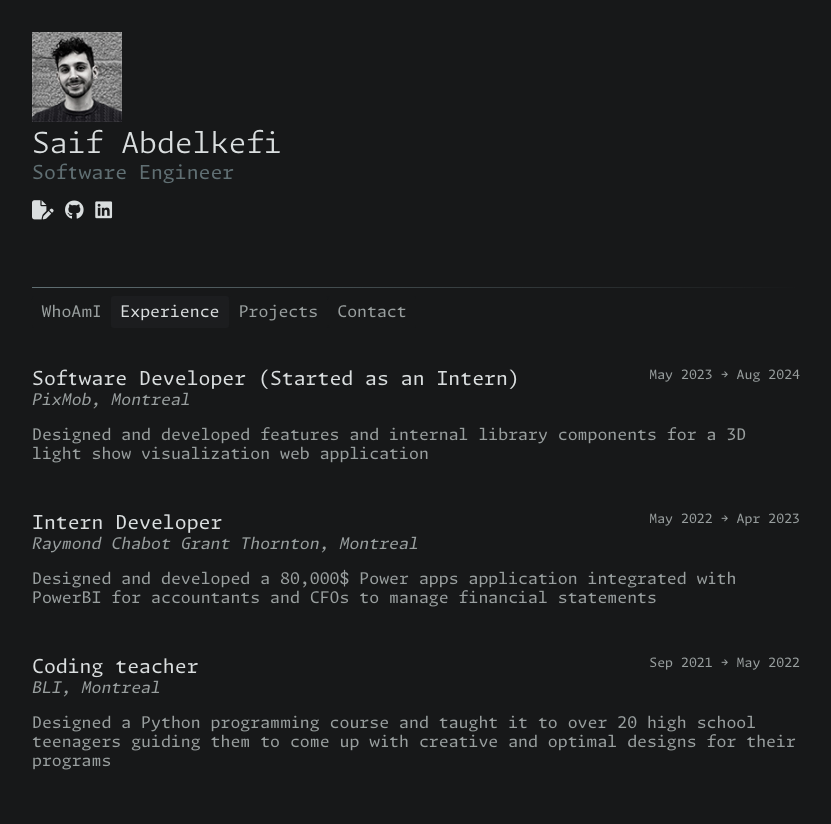
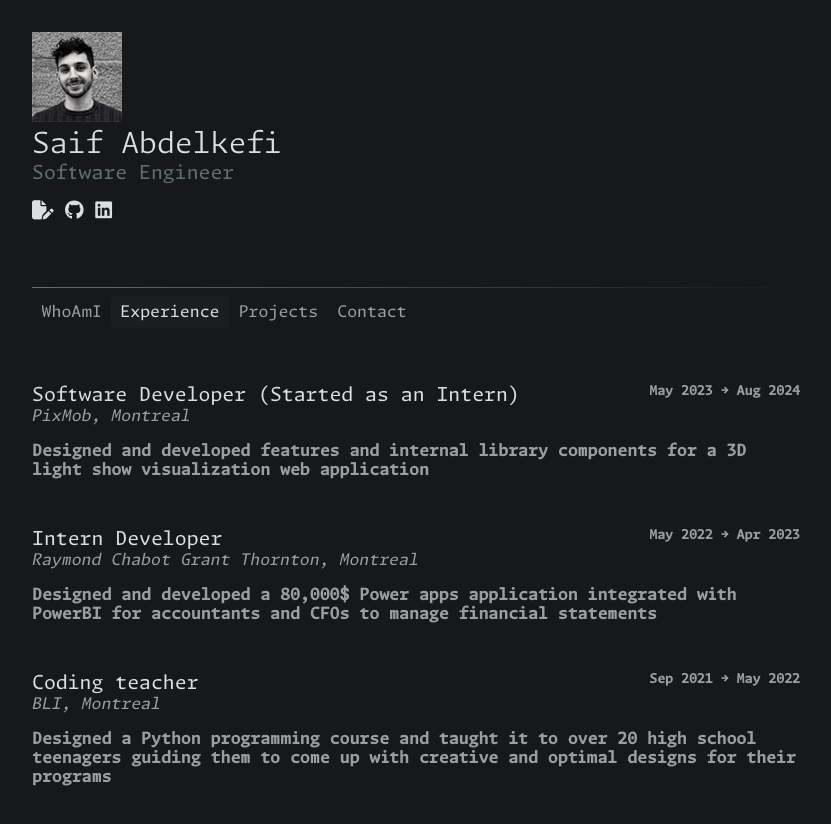
Before and after one commit to SaifAbdkf/personal-website, a React (Vite) app in the folder saif-website/: page /experience in a window 1280 px wide. Shown: the top 824 px of the page, without its empty margins (224-1055 px from the left). Built offline with nearby package versions, Linux system fonts and the light colour scheme.

Commit message:
animation changes

```diff
--- a/saif-website/src/Experience.tsx
+++ b/saif-website/src/Experience.tsx
@@ -2,12 +2,14 @@
 
 export default function Experience() {
   return (
-    <div className={"listContainer"}>
+    <div className={"listContainer jumpAnimationOfIntro"}>
       <ul>
         <li>
           <div>
             <div className={"jobTitleContainer "}>
-              <h2 className={"jobTitle jumpAnimationOfIntro"}>Software Developer (Started as an Intern)</h2>
+              <h2 className={"jobTitle"}>
+                Software Developer (Started as an Intern)
+              </h2>
               <span className={"date"}>May 2023 &#x2192; Aug 2024</span>
             </div>
             <h3>PixMob, Montreal</h3>
@@ -21,14 +23,14 @@
         <li>
           <div>
             <div className={"jobTitleContainer "}>
-              <h2 className={"jobTitle jumpAnimationOfIntro"}>Intern Developer</h2>
+              <h2 className={"jobTitle"}>Intern Developer</h2>
               <span className={"date"}>May 2022 &#x2192; Apr 2023</span>
             </div>
             <h3>Raymond Chabot Grant Thornton, Montreal</h3>
             <p>
-              Designed and developed a 80,000$ Power apps application
-              integrated with PowerBI for accountants and CFOs to manage
-              financial statements
+              Designed and developed a 80,000$ Power apps application integrated
+              with PowerBI for accountants and CFOs to manage financial
+              statements
             </p>
           </div>
         </li>
@@ -36,7 +38,7 @@
         <li>
           <div>
             <div className={"jobTitleContainer "}>
-              <h2 className={"jobTitle jumpAnimationOfIntro"}>Coding teacher</h2>
+              <h2 className={"jobTitle"}>Coding teacher</h2>
               <span className={"date"}>Sep 2021 &#x2192; May 2022</span>
             </div>
             <h3>BLI, Montreal</h3>
@@ -48,8 +50,6 @@
           </div>
         </li>
       </ul>
-
-
     </div>
   );
 }
--- a/saif-website/src/Home.css
+++ b/saif-website/src/Home.css
@@ -5,25 +5,19 @@
   }
 }
 
-
 .jumpAnimationOfIntro {
   font-weight: bold;
   display: inline-block;
-  animation: jump 0.5s ease-in-out forwards; /* Apply jump animation for 3 seconds */
+  animation: jump 0.3s ease-in-out forwards; /* Apply jump animation for 3 seconds */
 }
 
 @keyframes jump {
   0% {
-    transform: translateY(0);
+    transform: translateY(5px);
   }
-  25% {
-    transform: translateY(-10px); /* Move up */
-  }
+
   50% {
-    transform: translateY(0); /* Go back to the original position */
-  }
-  75% {
-    transform: translateY(10); /* Go back to the original position */
+    transform: translateY(-3px); /* Move up */
   }
 
   100% {
```
